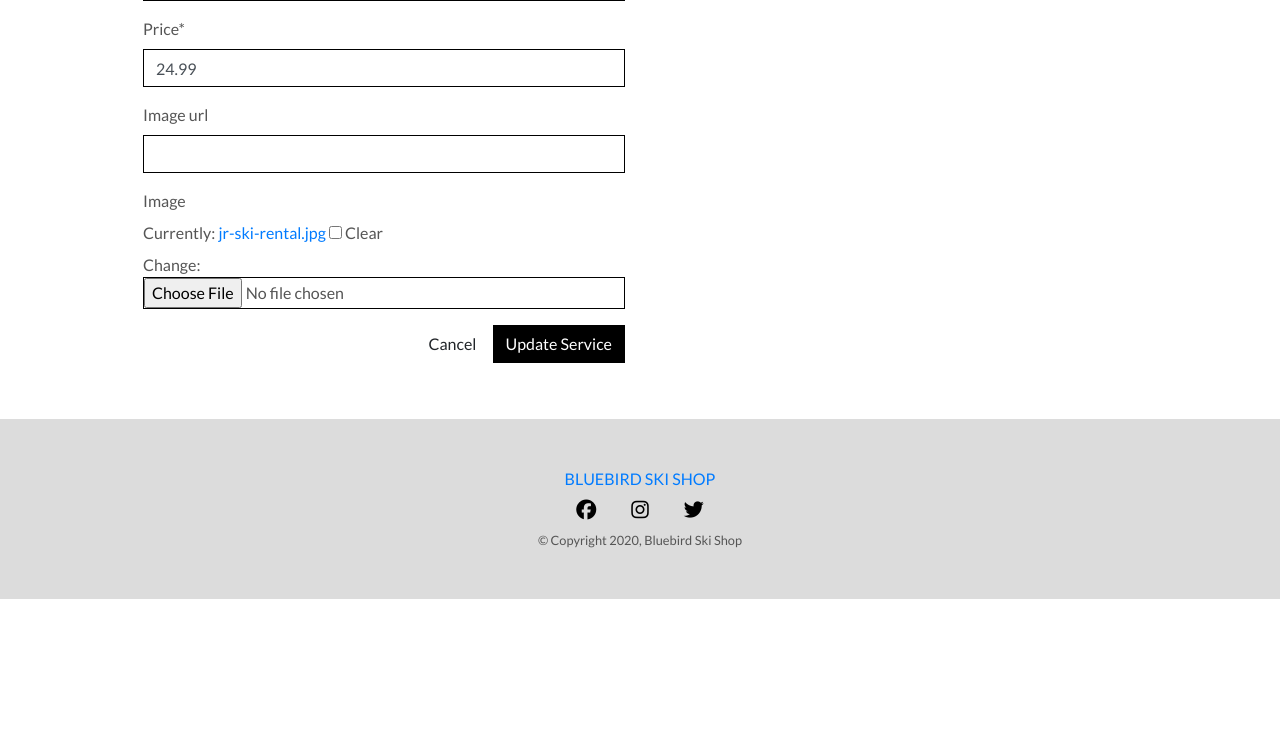
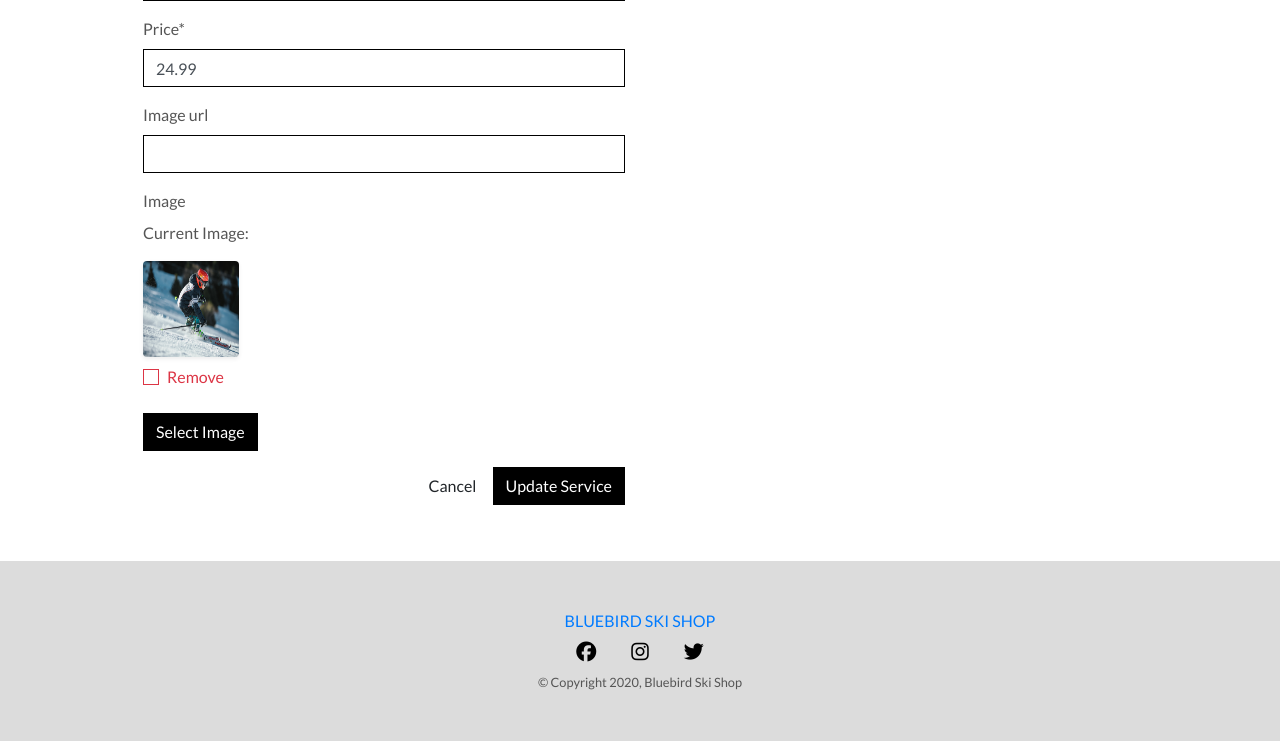
Before and after one commit to pmarre/bluebird_ski, a Django app: page /services/edit/1/ in a window 1280 px wide. Shown: the part 945-1686 px from the top of the page. Before the commit the page ends 1544 px from the top, so only its background shows below. Run offline with Django 3.2, Linux system fonts and the light colour scheme; the visitor is signed in with stand-in values (Sample User, id 1); data comes from the database, SQL or seed files in the repository; some libraries are stand-ins or nearby versions.

Commit message:
updated add/edit service form for better UI

```diff
--- a/profiles/views.py
+++ b/profiles/views.py
@@ -1,5 +1,6 @@
 from django.shortcuts import render, get_object_or_404
 from django.contrib import messages
+from django.contrib.auth.decorators import login_required
 
 from .models import UserProfile
 from .forms import UserProfileForm
@@ -7,6 +8,7 @@
 from checkout.models import Order
 
 
+@login_required
 def profile(request):
     """ Display the user's profile. """
     profile = get_object_or_404(UserProfile, user=request.user)
--- a/services/forms.py
+++ b/services/forms.py
@@ -1,4 +1,5 @@
 from django import forms
+from .widgets import CustomClearableFileInput
 from .models import Service, Category
 
 
@@ -8,6 +9,9 @@
         model = Service
         fields = '__all__'
 
+    image = forms.ImageField(
+        label='Image', required=False, widget=CustomClearableFileInput)
+
     def __init__(self, *args, **kwargs):
         super().__init__(*args, **kwargs)
         categories = Category.objects.all()
--- /dev/null
+++ b/services/templates/services/custom_widget_templates/custom_clearable_file_input.html
@@ -0,0 +1,23 @@
+{% if widget.is_initial %}
+<p>{{ widget.initial_text }}:</p>
+<a href="{{ widget.value.url }}">
+  <img width="96" height="96" class="rounded shadow-sm" src="{{ widget.value.url }}" />
+</a>
+{% if not widget.required %}
+<div class="custom-control custom-checkbox mt-2">
+  <input
+    class="custom-control-input"
+    type="checkbox"
+    name="{{ widget.checkbox_name }}"
+    id="{{ widget.checkbox_id }}"
+  />
+  <label class="custom-control-label text-danger" for="{{ widget.checkbox_id }}"
+    >{{ widget.clear_checkbox_label }}</label
+  >
+</div>
+{% endif %}<br />
+{{ widget.input_text }} {% endif %}
+<span class="btn btn-black rounded-0 btn-file">
+  Select Image <input id="new-image" type="{{ widget.type }}" name="{{ widget.name }}" {%include "django/forms/widgets/attrs.html" %}>
+</span>
+<strong><p class="text-danger" id="filename"></p></strong>
--- a/services/templates/services/edit_service.html
+++ b/services/templates/services/edit_service.html
@@ -37,3 +37,12 @@
   </div>
 </div>
 {% endblock %}
+{% block postloadjs %}
+    {{ block.super }}
+    <script type="text/javascript">
+        $('#new-image').change(function() {
+            var file = $('#new-image')[0].files[0];
+            $('#filename').text(`Image will be set to: ${file.name}`);
+        });
+    </script>
+{% endblock %}
--- a/services/views.py
+++ b/services/views.py
@@ -1,5 +1,7 @@
 from django.shortcuts import render, redirect, reverse, get_object_or_404
 from django.contrib import messages
+from django.contrib.auth.decorators import login_required
+
 from .models import Service, Category
 from .forms import ServiceForm
 # Create your views here.
@@ -47,8 +49,14 @@
     return render(request, 'services/service_detail.html', context)
 
 
+@login_required
 def add_service(request):
     """ Add a service to the store """
+
+    if not request.user.is_superuser:
+        messages.error(request, 'Sorry, only store owners can do that.')
+        return redirect(reverse('home'))
+
     if request.method == 'POST':
         form = ServiceForm(request.POST, request.FILES)
         if form.is_valid():
@@ -69,8 +77,13 @@
     return render(request, template, context)
 
 
+@login_required
 def edit_service(request, service_id):
     """ Edit a service in the store """
+    if not request.user.is_superuser:
+        messages.error(request, 'Sorry, only store owners can do that.')
+        return redirect(reverse('home'))
+
     service = get_object_or_404(Service, pk=service_id)
     if request.method == 'POST':
         form = ServiceForm(request.POST, request.FILES, instance=service)
@@ -94,8 +107,13 @@
     return render(request, template, context)
 
 
+@login_required
 def delete_service(request, service_id):
     """ Delete a service from the store """
+    if not request.user.is_superuser:
+        messages.error(request, 'Sorry, only store owners can do that.')
+        return redirect(reverse('home'))
+
     service = get_object_or_404(Service, pk=service_id)
     service.delete()
     messages.success(request, 'Service deleted!')
--- a/static/css/base.css
+++ b/static/css/base.css
@@ -249,6 +249,36 @@
   color: #17a2b8; /* text-info */
 }
 
+
+/* Product Form */
+
+.btn-file {
+  position: relative;
+  overflow: hidden;
+}
+
+.btn-file input[type="file"] {
+  position: absolute;
+  top: 0;
+  right: 0;
+  min-width: 100%;
+  min-height: 100%;
+  opacity: 0;
+  cursor: pointer;
+}
+
+.custom-checkbox .custom-control-label::before {
+  border-radius: 0;
+  border-color: #dc3545;
+}
+
+.custom-checkbox .custom-control-input:checked~.custom-control-label::before {
+  background-color: #dc3545;
+  border-color: #dc3545;
+  border-radius: 0;
+}
+
+
 /* -------------------------------- Media Queries */
 
 /* Slightly larger container on xl screens */
```
Also changed, not shown: services/templates/services/add_service.html (+9 -0 lines), services/widgets.py (added, +9 -0 lines), media/Screen_Shot_2020-11-23_at_9.35.46_AM.png (added).
